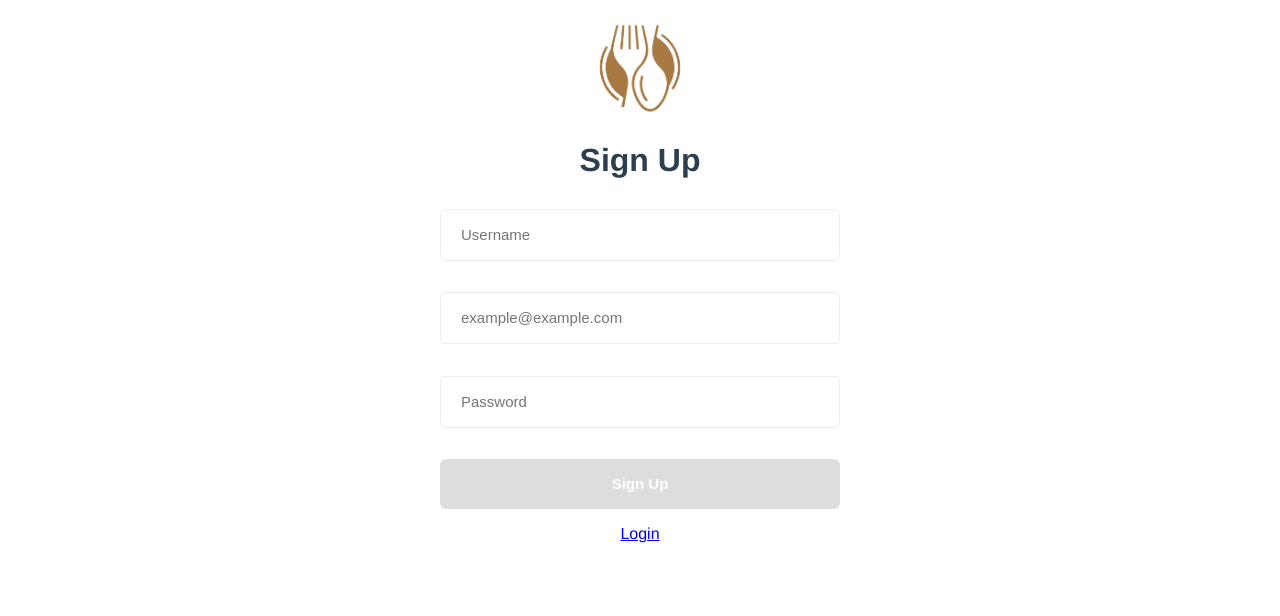
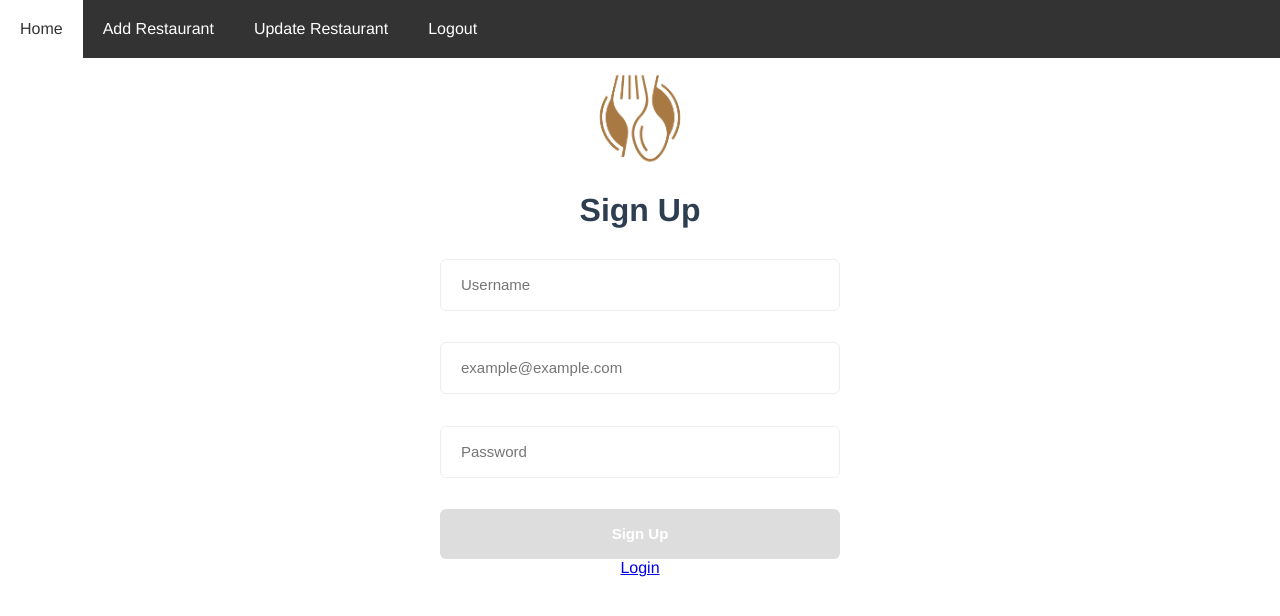
Before and after one commit to Passant-Abdelgalil/restaurant-management-app, a Vue app: page /signup in a window 1280 px wide. Shown: the top 616 px of the page. Built offline with nearby package versions, Linux system fonts and the light colour scheme.

Commit message:
feat: :sparkles: boilerplate templates for Add Restaurant and Update Restaurant views

```diff
--- a/data/db.json
+++ b/data/db.json
@@ -12,5 +12,25 @@
       "password": "6DavF2qxJm9Lktc",
       "id": 2
     }
+  ],
+  "restaurants": [
+    {
+      "id": 1,
+      "name": "Burger King",
+      "contact": 11111,
+      "address": "Noida sector 50"
+    },
+    {
+      "id": 2,
+      "name": "lorem ipsum",
+      "contact": 12158,
+      "address": "lorem ipsum 50"
+    },
+    {
+      "id": 3,
+      "name": "Magna laborum",
+      "contact": 12351,
+      "address": "Ullamco dolor do 24"
+    }
   ]
 }
--- a/src/App.vue
+++ b/src/App.vue
@@ -1,8 +1,21 @@
 <template>
+  <Header />
   <router-view />
 </template>
+<script>
+import Header from "@/components/Header.vue";
 
+export default {
+  name: "app",
+  components: { Header },
+};
+</script>
 <style lang="scss">
+* {
+  box-sizing: border-box;
+  margin: 0;
+  padding: 0;
+}
 #app {
   font-family: Avenir, Helvetica, Arial, sans-serif;
   -webkit-font-smoothing: antialiased;
--- /dev/null
+++ b/src/components/Header.vue
@@ -0,0 +1,50 @@
+<template>
+  <header>
+    <nav class="header__links">
+      <router-link :to="{ name: 'home' }"> Home</router-link>
+      <router-link :to="{ name: 'add' }"> Add Restaurant</router-link>
+      <router-link :to="{ name: 'update' }"> Update Restaurant</router-link>
+      <li @click.prevent="logout"><a href="#">Logout</a></li>
+    </nav>
+  </header>
+</template>
+
+<script>
+export default {
+  name: "HeaderComponent",
+  data() {
+    return {};
+  },
+  methods: {
+    logout() {
+      localStorage.removeItem("user-email");
+      localStorage.removeItem("user-username");
+      this.$router.push({ name: "login" });
+    },
+  },
+};
+</script>
+
+<style lang="scss" scoped>
+header {
+  background-color: #333;
+}
+.header__links {
+  list-style: none;
+  display: flex;
+  align-items: flex-end;
+  a {
+    display: block;
+    color: white;
+    text-decoration: none;
+    padding: 20px;
+    &:visited {
+      color: white;
+    }
+    &:hover {
+      background-color: white;
+      color: #333;
+    }
+  }
+}
+</style>
--- a/src/router/index.js
+++ b/src/router/index.js
@@ -2,6 +2,8 @@ import { createRouter, createWebHistory } from "vue-router";
 import HomeView from "../views/HomeView.vue";
 import SignupView from "../views/SignupView.vue";
 import LoginView from "../views/LoginView.vue";
+import AddRestaurant from "../views/AddRestaurant.vue";
+import UpdateRestaurant from "../views/UpdateRestaurant.vue";
 const routes = [
   {
     path: "/",
@@ -21,6 +23,18 @@ const routes = [
     component: LoginView,
     meta: { requiresAuth: false },
   },
+  {
+    path: "/add-restaurant",
+    name: "add",
+    component: AddRestaurant,
+    meta: { requiresAuth: true },
+  },
+  {
+    path: "/update-restaurant",
+    name: "update",
+    component: UpdateRestaurant,
+    meta: { requiresAuth: true },
+  },
 ];
 
 const router = createRouter({
@@ -29,6 +43,7 @@ const router = createRouter({
 });
 
 router.beforeEach(async (to, from, next) => {
+  console.log(to.name);
   if (!to.meta.requiresAuth) return next();
 
   if (
@@ -36,6 +51,8 @@ router.beforeEach(async (to, from, next) => {
     !localStorage.getItem("user-username")
   ) {
     next({ name: "signup" });
-  } else next();
+  } else if (to.name === "login" || to.name === "signup")
+    next({ name: "signup" });
+  else next();
 });
 export default router;
--- /dev/null
+++ b/src/views/AddRestaurant.vue
@@ -0,0 +1,11 @@
+<template>
+  <div class="container"></div>
+</template>
+
+<script>
+export default {
+  name: "AddRestaurant",
+};
+</script>
+
+<style></style>
--- a/src/views/HomeView.vue
+++ b/src/views/HomeView.vue
@@ -7,6 +7,5 @@
 <script>
 export default {
   name: "HomeView",
-  components: {},
 };
 </script>
--- /dev/null
+++ b/src/views/UpdateRestaurant.vue
@@ -0,0 +1,11 @@
+<template>
+  <div class="container"></div>
+</template>
+
+<script>
+export default {
+  name: "UpdateRestaurant",
+};
+</script>
+
+<style></style>
```
